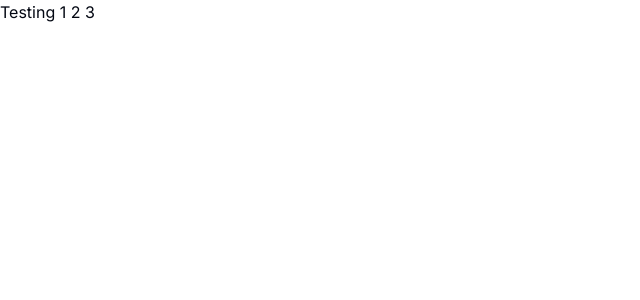
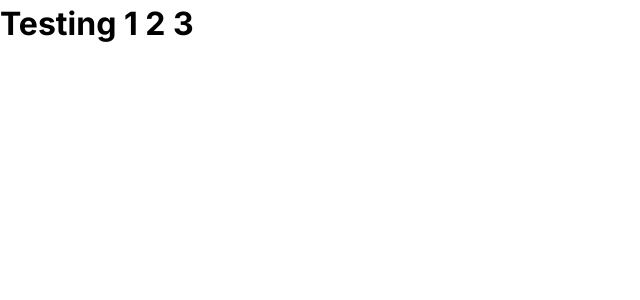
Before and after one commit to NatGlass/link-sharing-app, a Next.js app: page / in a window 1280 px wide. Shown: the top 300 px of the page, without its empty margins (0-640 px from the left). Built offline with nearby package versions, Linux system fonts and the light colour scheme.

Commit message:
implement design system

```diff
--- a/src/app/globals.css
+++ b/src/app/globals.css
@@ -2,67 +2,38 @@
 @tailwind components;
 @tailwind utilities;
 
+/* Updated Design System */
 @layer base {
   :root {
-    --background: 0 0% 100%;
-    --foreground: 224 71.4% 4.1%;
+    --background: hsl(0, 0%, 98%); /* Light Grey Background */
+    --foreground: hsl(0, 0%, 20%); /* Dark Grey Text */
 
-    --card: 0 0% 100%;
-    --card-foreground: 224 71.4% 4.1%;
+    --card: hsl(0, 0%, 100%);
+    --card-foreground: hsl(0, 0%, 20%);
 
-    --popover: 0 0% 100%;
-    --popover-foreground: 224 71.4% 4.1%;
+    --popover: hsl(0, 0%, 100%);
+    --popover-foreground: hsl(0, 0%, 20%);
 
-    --primary: 220.9 39.3% 11%;
-    --primary-foreground: 210 20% 98%;
+    --primary: hsl(252, 100%, 62%); /* Primary Purple */
+    --primary-foreground: hsl(210, 20%, 98%);
 
-    --secondary: 220 14.3% 95.9%;
-    --secondary-foreground: 220.9 39.3% 11%;
+    --secondary: hsl(252, 100%, 84%); /* Secondary Purple (hover color) */
+    --secondary-foreground: hsl(220.9, 39.3%, 11%);
 
-    --muted: 220 14.3% 95.9%;
-    --muted-foreground: 220 8.9% 46.1%;
+    --muted: hsl(252, 100%, 96%); /* Tertiary Light Purple */
+    --muted-foreground: hsl(220, 8.9%, 46.1%);
 
-    --accent: 220 14.3% 95.9%;
-    --accent-foreground: 220.9 39.3% 11%;
+    --accent: hsl(220, 14.3%, 95.9%);
+    --accent-foreground: hsl(220.9, 39.3%, 11%);
 
-    --destructive: 0 84.2% 60.2%;
-    --destructive-foreground: 210 20% 98%;
+    --destructive: hsl(0, 100%, 61%); /* Red Errors */
+    --destructive-foreground: hsl(210, 20%, 98%);
 
-    --border: 220 13% 91%;
-    --input: 220 13% 91%;
-    --ring: 224 71.4% 4.1%;
+    --border: hsl(0, 0%, 85%); /* Grey Borders */
+    --input: hsl(220, 13%, 91%);
+    --ring: hsl(224, 71.4%, 4.1%);
 
     --radius: 0.5rem;
-  }
-
-  .dark {
-    --background: 224 71.4% 4.1%;
-    --foreground: 210 20% 98%;
-
-    --card: 224 71.4% 4.1%;
-    --card-foreground: 210 20% 98%;
-
-    --popover: 224 71.4% 4.1%;
-    --popover-foreground: 210 20% 98%;
-
-    --primary: 210 20% 98%;
-    --primary-foreground: 220.9 39.3% 11%;
-
-    --secondary: 215 27.9% 16.9%;
-    --secondary-foreground: 210 20% 98%;
-
-    --muted: 215 27.9% 16.9%;
-    --muted-foreground: 217.9 10.6% 64.9%;
-
-    --accent: 215 27.9% 16.9%;
-    --accent-foreground: 210 20% 98%;
-
-    --destructive: 0 62.8% 30.6%;
-    --destructive-foreground: 210 20% 98%;
-
-    --border: 215 27.9% 16.9%;
-    --input: 215 27.9% 16.9%;
-    --ring: 216 12.2% 83.9%;
   }
 }
 
@@ -73,4 +44,31 @@
   body {
     @apply bg-background text-foreground;
   }
+
+  h1,
+  .heading-m {
+    font-size: 32px;
+    line-height: 150%;
+    font-weight: bold;
+  }
+
+  h2,
+  .heading-s {
+    font-size: 16px;
+    line-height: 150%;
+    font-weight: bold;
+  }
+
+  p,
+  .body-m {
+    font-size: 16px;
+    line-height: 150%;
+    font-weight: regular;
+  }
+
+  .body-s {
+    font-size: 12px;
+    line-height: 150%;
+    font-weight: regular;
+  }
 }
```
